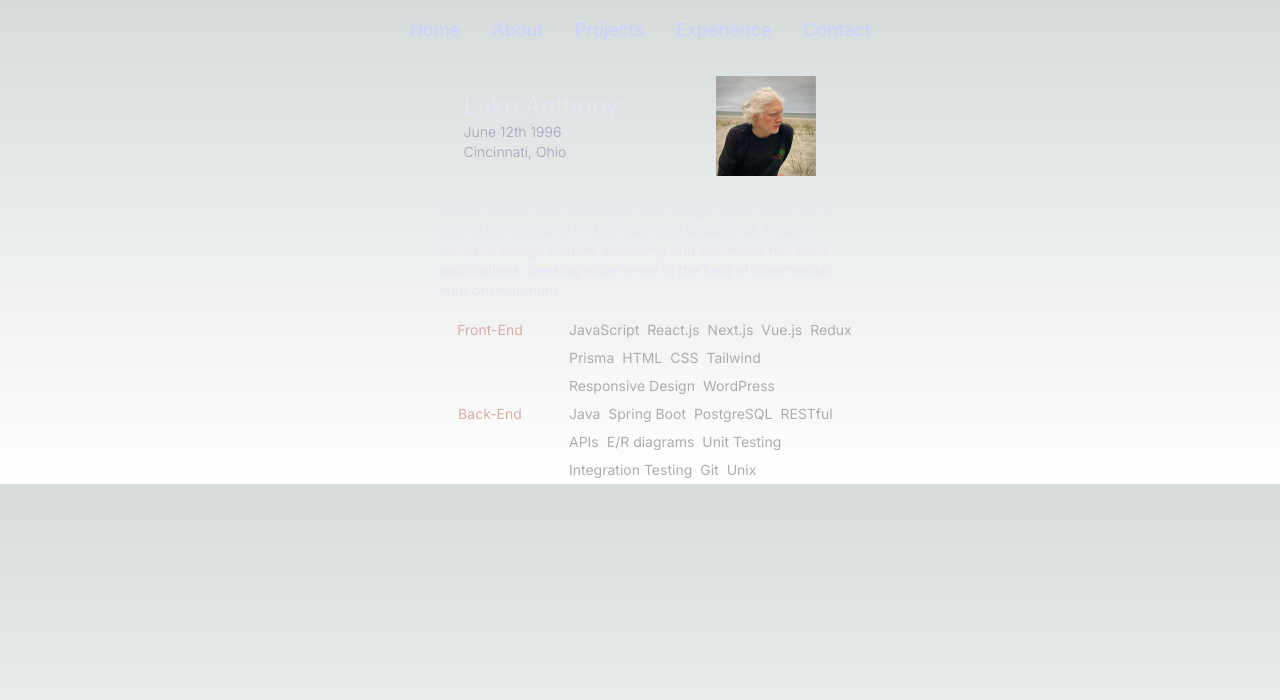
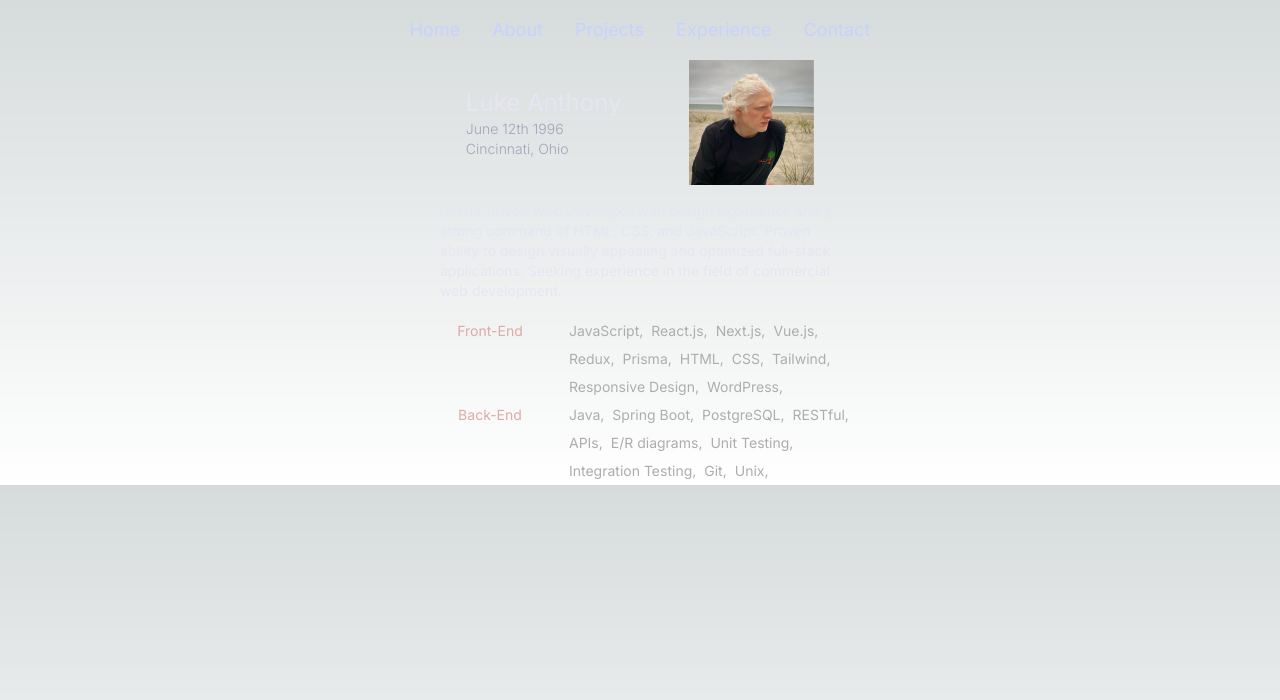
Before and after one commit to ln64-git/portfolio-2024, a Next.js app: page /about in a window 1280 px wide. Shown: the top 700 px of the page. Built offline with nearby package versions, Linux system fonts and the light colour scheme.

Commit message:
positioned about page

```diff
--- a/src/app/about/page.tsx
+++ b/src/app/about/page.tsx
@@ -7,12 +7,12 @@ export default function AboutPage() {
   const { name, info, skills1, skills2, summary } = aboutData;
 
   return (
-    <div id="About" className="mx-auto max-w-[650px] px-4 ">
+    <div id="About" className="mx-auto max-w-[650px] px-8">
       <Header />
 
-      <div className="mx-auto flex max-w-[450px] items-center justify-around pb-2 pt-4">
-        <div className="flex flex-col justify-center ">
-          <div className="text-2xl text-[#e7e5f1]">{name}</div>
+      <div className="mx-auto flex max-w-[400px] items-center justify-around  ">
+        <div className="mr-4 flex flex-col justify-center ">
+          <div className="bg-pruple-950 text-2xl text-[#e7e5f1] ">{name}</div>
           <div className="text-lg">
             <ul>
               {info.map((element, index) => (
@@ -23,27 +23,21 @@ export default function AboutPage() {
             </ul>
           </div>
         </div>
-        <div className="flex min-w-[100px] items-center justify-center">
-          <Image
-            src="/lucian.jpg"
-            alt="Lucian"
-            width={100}
-            height={100}
-            className=""
-          />
+        <div className="flex  items-center justify-center  ">
+          <Image src="/lucian.jpg" alt="Lucian" width={125} height={125} />
         </div>
       </div>
-      <div className="mx-auto my-4 max-w-[400px] text-sm text-[#e7e5f1]">
+      <div className="px-auto mx-auto my-4 max-w-[400px] text-sm text-[#e7e5f1]">
         {summary}
       </div>
-      <div className="  mx-auto flex max-w-[500px] justify-center  text-center ">
+      <div className="mx-auto flex max-w-[500px] justify-center text-center">
         <div>
           <div className="flex max-w-[450px] ">
-            <div className="w-1/3 p-1 text-sm  text-[#dcaba5]">Front-End</div>
+            <div className="w-1/3 py-1 text-sm  text-[#dcaba5]">Front-End</div>
             <ul className="flex w-2/3 flex-wrap ">
               {skills1.map((skill, index) => (
                 <li key={index} className="m-1 text-sm text-[#adadad]">
-                  {skill}
+                  {skill + ", "}
                 </li>
               ))}
             </ul>
@@ -53,7 +47,7 @@ export default function AboutPage() {
             <ul className="flex w-2/3 flex-wrap">
               {skills2.map((skill, index) => (
                 <li key={index} className="m-1 text-sm text-[#adadad]">
-                  {skill}
+                  {skill + ", "}
                 </li>
               ))}
             </ul>
--- a/src/components/header.tsx
+++ b/src/components/header.tsx
@@ -9,8 +9,9 @@ export default function Header() {
   const setNextPath = pathStore((state) => state.setNextPath);
   if (isMobile) {
     return (
-      <div className="sticky top-0 z-20 flex w-full items-center justify-center  gap-8 bg-black p-4 text-lg text-indigo-200">
+      <div className="sticky top-0 z-20 flex w-full items-center justify-center  gap-8 bg-black p-4 text-lg ">
         <Link
+          className="text-indigo-200"
           href={"/"}
           onClick={() => {
             setNextPath("/");
```
